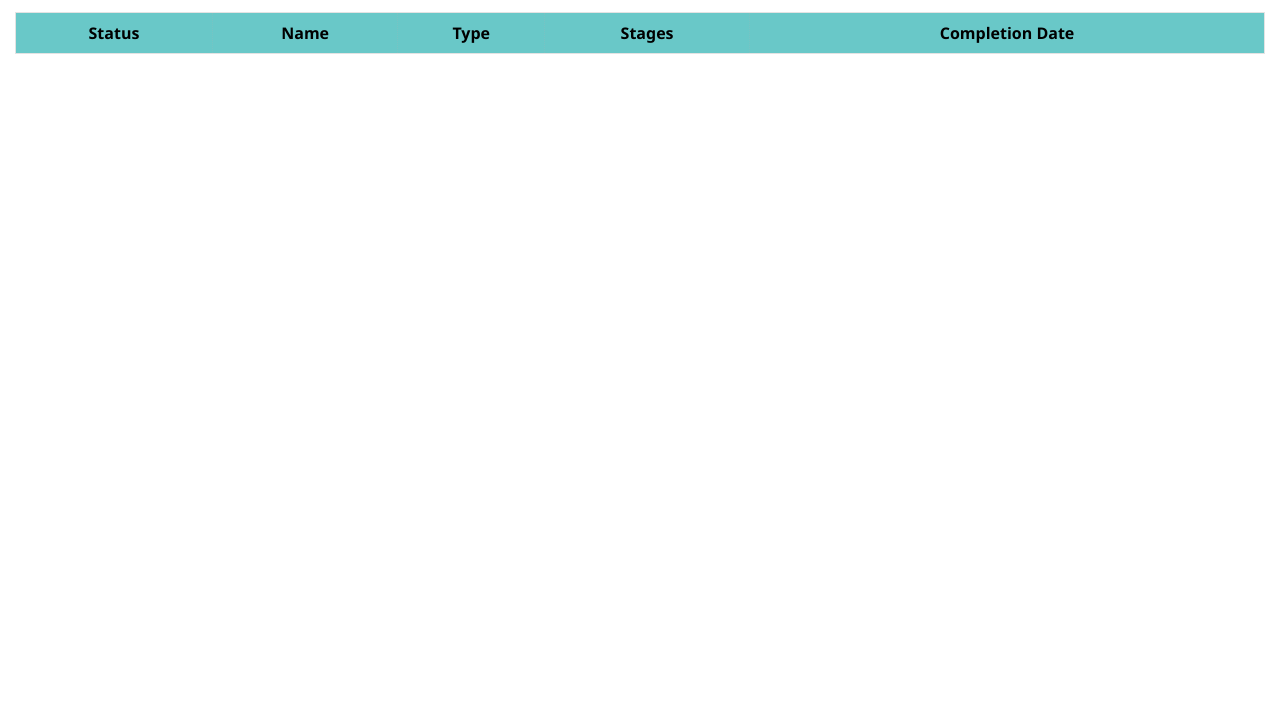
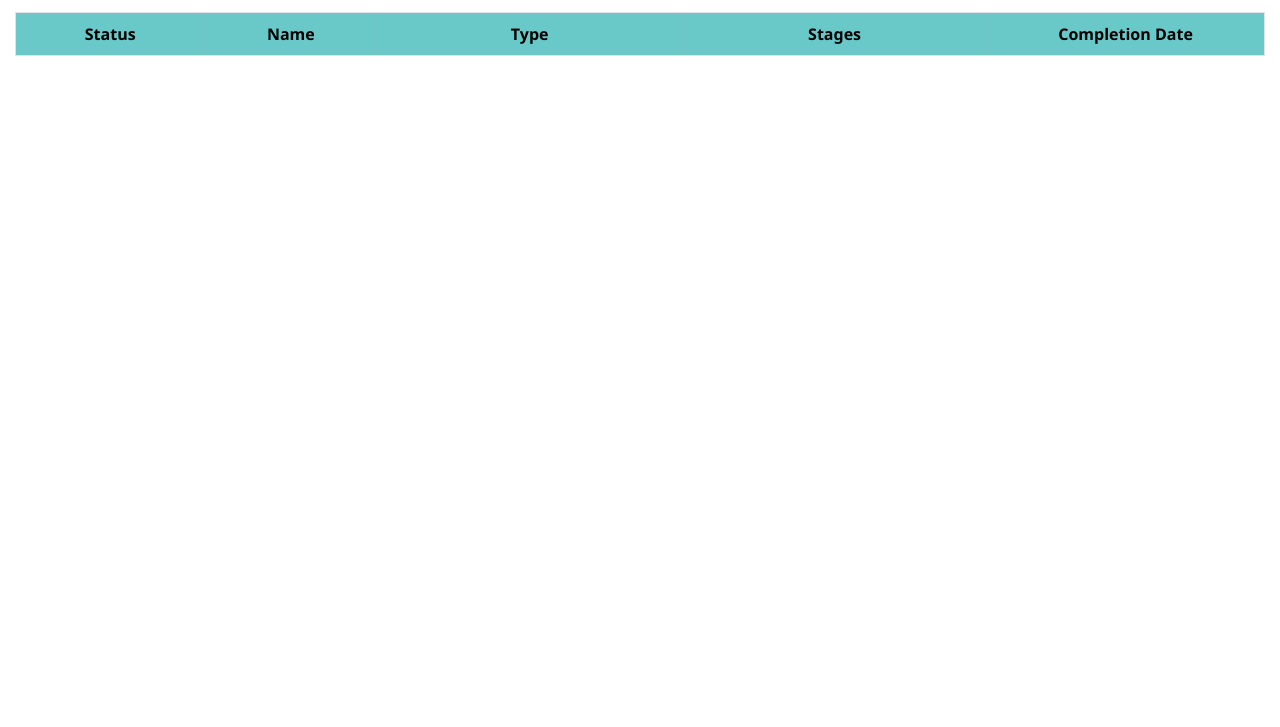
Before and after one commit to shulamyt/projectListPOC, a React app: page / in a window 1280 px wide. Shown: the part 73-800 px from the top of the page. Built offline with nearby package versions, Linux system fonts and the light colour scheme; no server answers.

Commit message:
set fix sizes (just for avoid jumping in demo)

```diff
--- a/app/app.js
+++ b/app/app.js
@@ -14,19 +14,22 @@ const configuration = {
 		status: {
 			label: "Status",
 			field: "status.decode",
-			view: "text"
+			view: "text",
+			width: "278px"
 		},
 
 		name: {
 			label: "Name",
 			field: "name",
-			view: "text"
+			view: "text",
+			width: "251px"
 		},
 
 		type: {
 			label: "Type",
 			field: "type",
 			view: "text",
+			width: "479px",
 			filter:{
 				field: "customReferenceData.allProjectTypes",
 				view: "checkBoxListFilter"
@@ -36,13 +39,15 @@ const configuration = {
 		stages: {
 			label: "Stages",
 			field: "stages",
-			view: Stages,
+			width: "466px",
+			view: Stages
 		},
 
 		completionDate: {
 			label: "Completion Date",
 			field: "currentEstimatedDate",
-			view: "date"
+			view: "date",
+			width: "397px"
 		}
 
 		// nameAndLocation: {
--- a/app/components/grid/header.js
+++ b/app/components/grid/header.js
@@ -75,8 +75,11 @@ class Header extends React.Component {
 				var filterButton = this.getFilterButton(columnId);
 				var filterMenu = this.getFilterMenu(columnId, filterConfig);
 			}
+			var style = {
+				width: columnConfig.width
+			};
 			return(
-				<th key = {columnId}>
+				<th style={style} key = {columnId}>
 					<div>{columnConfig.label}</div>
 					{filterButton}
 					{filterMenu}
--- a/app/res/scss/components/grid.scss
+++ b/app/res/scss/components/grid.scss
@@ -22,7 +22,7 @@
 		/*color: #2f3538;*/
 		/*font-weight: normal;*/
 		font-weight: bold;
-		height: 41px;
+		height: 43px;
 		padding: 0;
 		/*position: relative;*/
 		/*border-width: 1px 0 0 1px;*/
```
